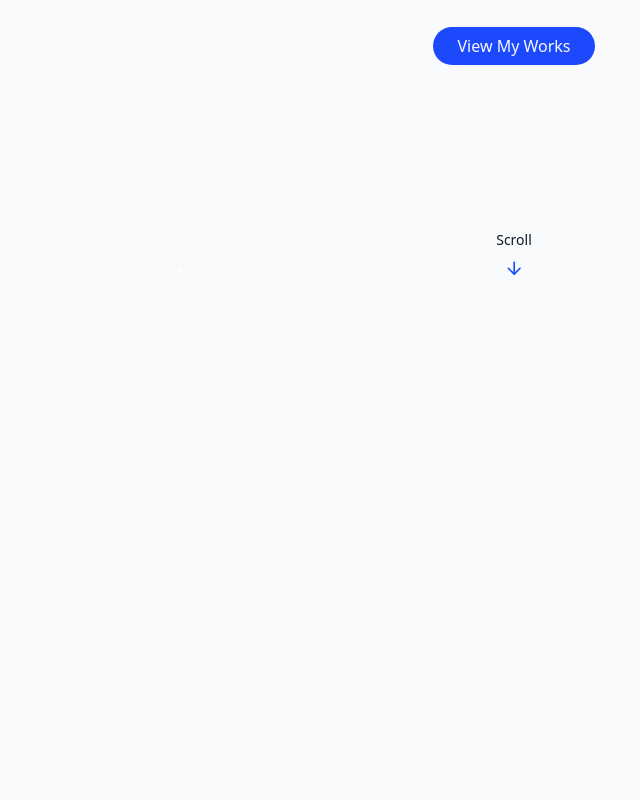
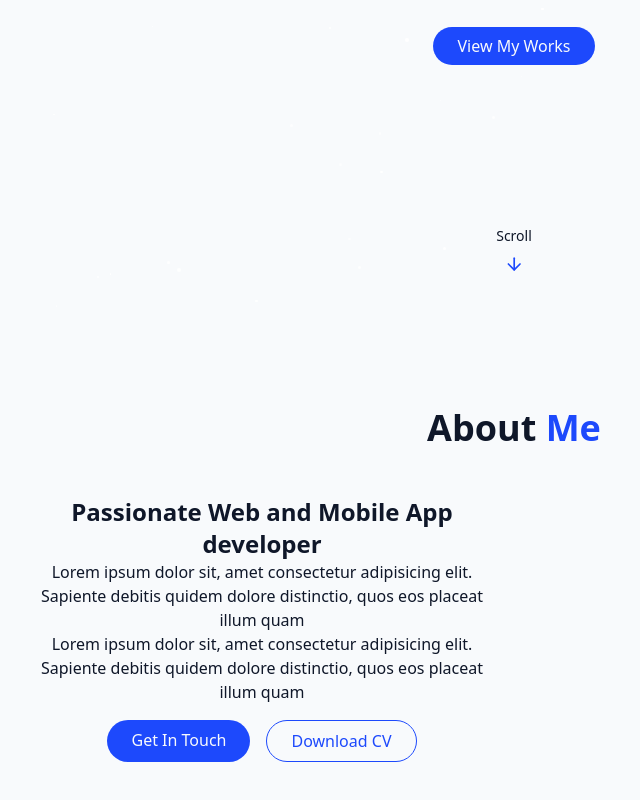
Before and after one commit to yarbework/Yarbework-Mohammed-Personal-Portfolio, a React (Vite) app in the folder Yarbework-Personal-Portfolio/: page / in a window 1280 px wide. Shown: the part 488-1288 px from the top of the page, without its empty margins (126-766 px from the left). Before the commit the page ends 800 px from the top, so only its background shows below. Built offline with nearby package versions, Linux system fonts and the light colour scheme.

Commit message:
About me section description side is added

```diff
--- /dev/null
+++ b/Yarbework-Personal-Portfolio/src/component/AboutMe.jsx
@@ -0,0 +1,43 @@
+import {cn} from '@/lib/utils';
+
+export const AboutMe = () => {
+    return (
+        <section id="about" className="py-24 px-4 relative">
+         <div className="container mx-auto max-w-5xl">
+            <h2 className="text-3xl md:text-4xl font-bold mb-12 text-center">
+                About <span className="text-primary">Me</span>
+            </h2>
+         <div className="grid grid-cols-1 md:grid-cols-2 gap-12 items-center">
+            <div>
+                <h3 className="text-2xl font-semibold">Passionate Web and Mobile App developer</h3>
+                <p className="text-muted-foreground">
+                    Lorem ipsum dolor sit, amet consectetur
+                     adipisicing elit. Sapiente debitis quidem
+                      dolore distinctio, quos eos placeat illum quam
+                </p>
+                <p className="text-muted-foreground">
+                    Lorem ipsum dolor sit, amet consectetur
+                     adipisicing elit. Sapiente debitis quidem
+                      dolore distinctio, quos eos placeat illum quam
+                </p>
+                <div className="flex flex-col sm:flex-row gap-4 pt-4 justify-center">
+                    <a href="#contact" className="cosmic-button">
+                        Get In Touch
+                    </a>
+                    <a href="#cv from google derive " className={cn(
+                        "px-6 py-2 rounded-full border border-primary text-primary font-medium ",
+                        "transition-colors duration-300 hover:bg-primary/10",
+                        "hover:scale-105 active:scale-95")}>
+                        Download CV
+                    </a>
+                </div>
+
+            </div>
+            <div>
+
+            </div>
+         </div>
+         </div>
+        </section>
+    )
+}
--- a/Yarbework-Personal-Portfolio/src/pages/Home.jsx
+++ b/Yarbework-Personal-Portfolio/src/pages/Home.jsx
@@ -1,3 +1,4 @@
+import { AboutMe } from "../component/AboutMe"
 import { HeroSection } from "../component/HeroSections"
 import { Navbar } from "../component/Navbar"
 import { StarBackground } from "../component/StarBackground"
@@ -18,6 +19,7 @@ export const Home = () => {
             {/* Main contents */}
                 <main>
                     <HeroSection/>
+                    <AboutMe />
                 </main>
             {/* Footer */}
         </div>
```
